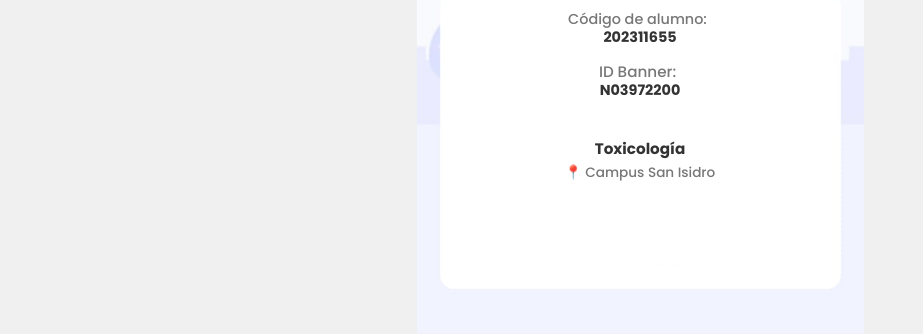
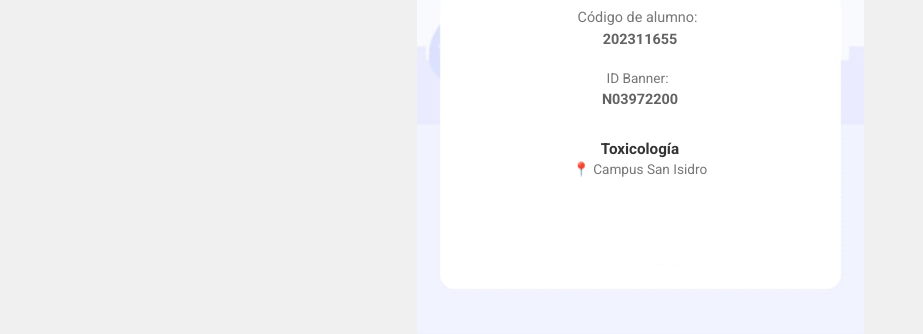
Before and after one commit to ArianaDelCarpio/mi-upc, a website: page index.html in a window 1280 px wide. Shown: the part 466-800 px from the top of the page, without its empty margins (0-923 px from the left). Drawn offline with Linux system fonts and the light colour scheme.

Commit message:
Refactor body styles for improved typography and layout consistency

```diff
--- a/index.html
+++ b/index.html
@@ -144,6 +144,7 @@ body {
     display: flex;
     flex-direction: column;
     justify-content: space-between;
+    font-family: 'Roboto', sans-serif; /* Agregamos esta línea */
     min-height: auto;
     box-shadow: none; /* Eliminado el box-shadow para un diseño más limpio */
 }
@@ -172,7 +173,7 @@ body {
       /* Texto como "Código de alumno" y "ID Banner" */
       color: #777;
       /* Gris más claro */
-      font-weight: 500;
+      font-weight: 100;
       /* Un poco más de peso */
       margin-right: 5px;
       display: block;
@@ -184,29 +185,29 @@ body {
       /* Los valores numéricos (202211917, N03972300) */
       font-weight: 550;
       /* MUY en negrita */
-      color: #333;
+      color:  #636262;
       display: block;
       /* Para que ocupe toda la línea */
       font-size: 0.9rem;
-      line-height: 1;
+      line-height: 2;
     }
 
     /* Ajustes específicos para ID Banner */
     #id-banner .label {
       /* "ID Banner" */
       color: #777;
-      font-weight: 500;
+      font-weight: 100;
       display: block;
-      font-size: 0.95rem;
+      font-size: 0.85rem;
     }
 
     #id-banner .value {
       /* "N03972300" */
-      color: #333;
+      color: #636262;
       font-weight: 550;
       font-size: 0.9rem;
       display: block;
-      line-height: 1;
+      line-height: 2;
     }
 
     /* Carrera y Campus (Parte inferior) */
@@ -214,14 +215,14 @@ body {
       font-weight: 700;
       /* Carrera en negrita */
       font-size: 0.95rem;
-      margin-top: 25px;
+      margin-top: 10px;
       flex-shrink: 0;
     }
 
     #campus {
       font-size: 0.85rem; /* REDUCIDO */
       color: #777;
-      font-weight: 500;
+      font-weight: 100;
       margin-top: 3px; /* Reducido */
       margin-bottom: 0px; /* Eliminado el margen inferior */
       flex-shrink: 0;
```
